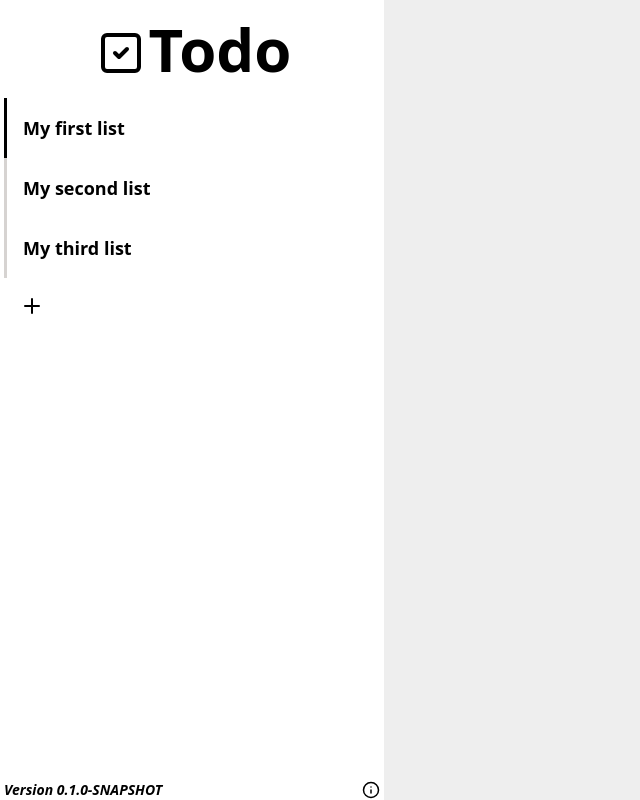
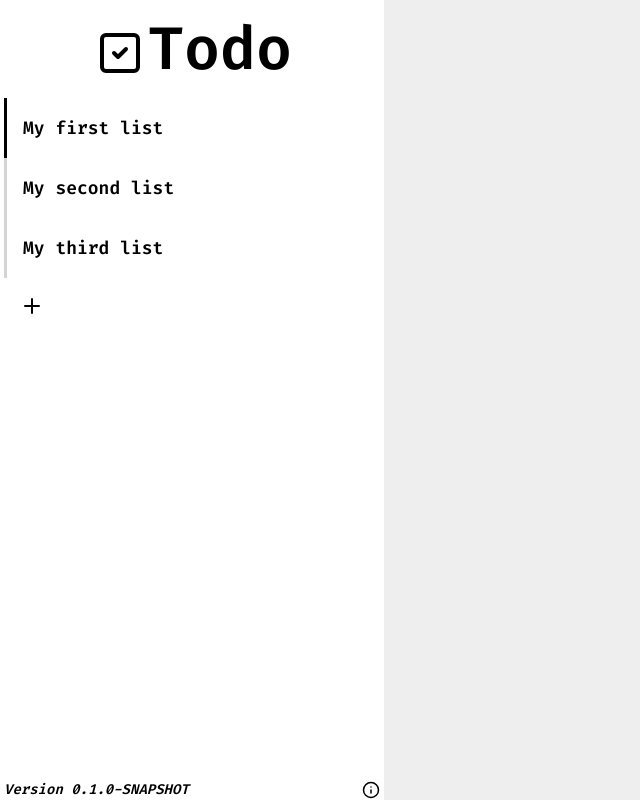
Before and after one commit to matsbak/idata2502-project, a Vue app in the folder frontend/: page / in a window 1280 px wide. Shown: the whole page, without its empty margins (0-640 px from the left). Built offline with nearby package versions, Linux system fonts and the light colour scheme.

Commit message:
Add Fira Code font

```diff
--- a/frontend/index.html
+++ b/frontend/index.html
@@ -3,6 +3,9 @@
   <head>
     <meta charset="UTF-8" />
     <link rel="icon" type="image/svg+xml" href="/square-check.svg" />
+    <link rel="preconnect" href="https://fonts.googleapis.com">
+    <link rel="preconnect" href="https://fonts.gstatic.com" crossorigin>
+    <link href="https://fonts.googleapis.com/css2?family=Fira+Code:wght@300..700&display=swap" rel="stylesheet">
     <meta name="viewport" content="width=device-width, initial-scale=1.0" />
     <title>Todo</title>
   </head>
--- a/frontend/src/style.css
+++ b/frontend/src/style.css
@@ -2,6 +2,9 @@
 
 body {
   height: 100vh;
+  font-family: "Fira Code", monospace;
+  font-optical-sizing: auto;
   font-weight: 600;
+  font-style: normal;
   background-color: #eee;
 }
```
